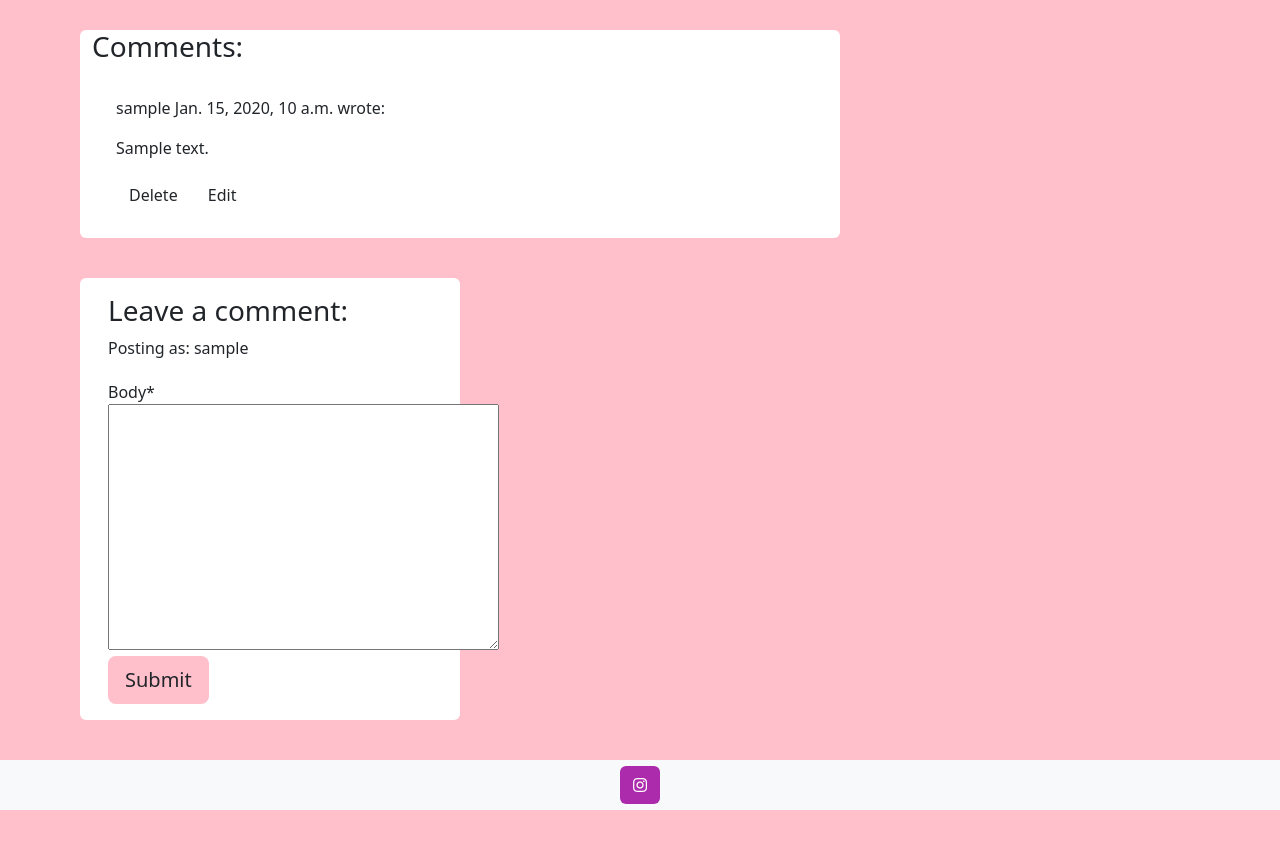
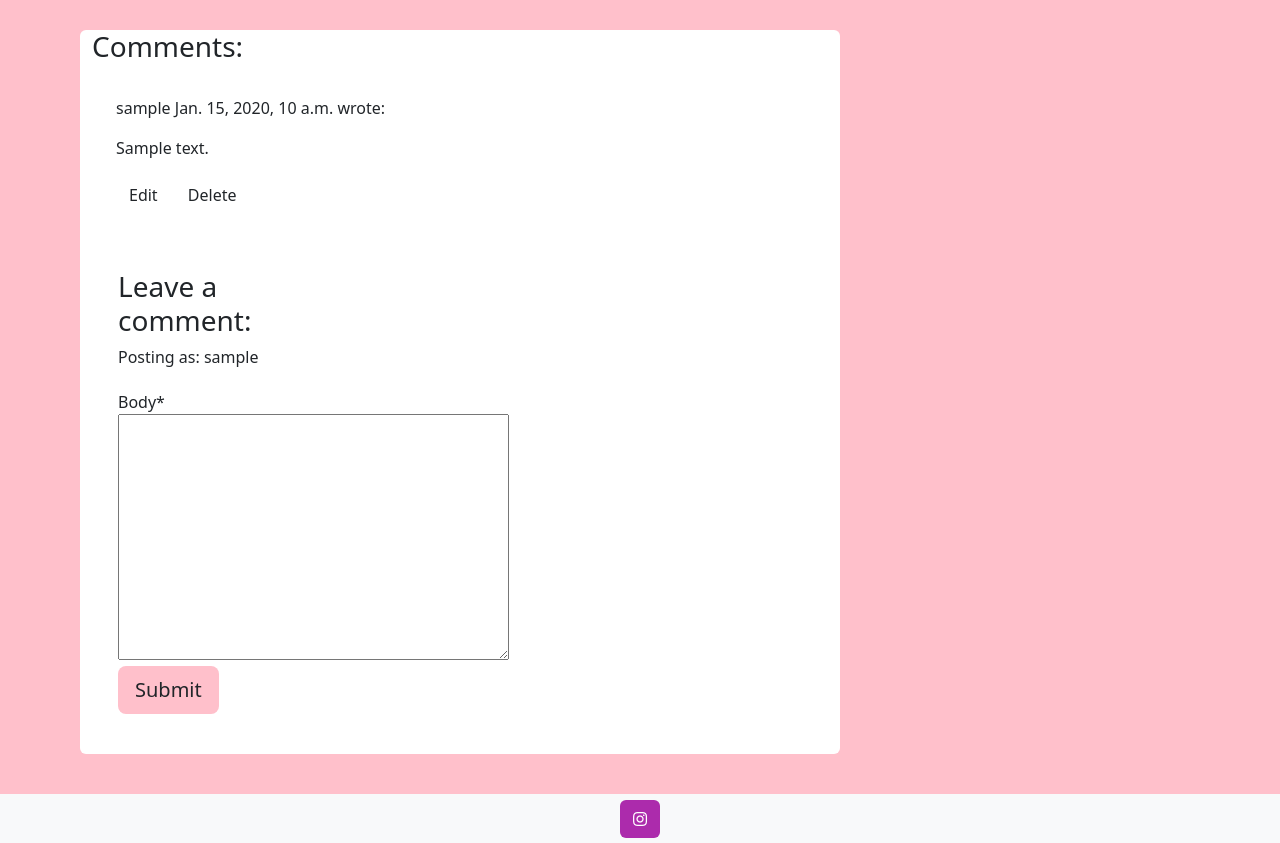
Before and after one commit to shixen/ella_recipe, a Django app: a page that uses templates/recipe_detail.html in a window 1280 px wide. Shown: the part 178-1021 px from the top of the page. Before the commit the page ends 988 px from the top, so only its background shows below. Run offline with Django 4.2, Linux system fonts and the light colour scheme; a user stored in the database is signed in; tables that the repository leaves empty hold one stand-in row (values such as "Sample post"); some libraries are stand-ins or nearby versions.

Commit message:
change html layot to work with views

```diff
--- a/templates/recipe_detail.html
+++ b/templates/recipe_detail.html
@@ -17,34 +17,32 @@
             <h3>Comments:</h3>
             <div class="card-body">
                 {% for comment in comments %}
-                <div class="p-2 comments
-                {% if not comment.approved and comment.author == user %}
-                faded{% elif not comment.approved %} d-none{% endif %}">
+                <div class="p-2 comments {% if not comment.approved and comment.author == user %}faded{% elif not comment.approved %} d-none{% endif %}">
                     <p class="font-weight-bold">
                         {{ comment.author }}
-                        <span class="font-weight-normal">
-                            {{ comment.created_on }}
-                        </span> wrote:
+                        <span class="font-weight-normal">{{ comment.created_on }}</span> wrote:
                     </p>
                     <div id="comment{{ comment.id }}">
                         {{ comment.body | linebreaks }}
                     </div>
                     {% if not comment.approved and comment.author == user %}
-                    <p class="approval">
-                        This comment is awaiting approval
-                    </p>
+                    <p class="approval">This comment is awaiting approval</p>
                     {% endif %}
                     {% if user.is_authenticated and comment.author == user %}
-                    <button class="btn btn-delete" comment_id="{{ comment.id }}">Delete</button>
-                    <button class="btn btn-edit" comment_id="{{ comment.id }}">Edit</button>
+                    <a href="{% url 'comment_edit' post.slug comment.id %}" class="btn btn-edit">Edit</a>
+                    <a href="{% url 'comment_delete' post.slug comment.id %}" class="btn btn-delete">Delete</a>
                     {% endif %}
                 </div>
                 {% endfor %}
-            </div>
         </div>
         <!-- Comment form-->
         <div class="col-md-4 card mb-4 mt-3">
             <div class="card-body">
+                {% if commented %}
+                <div class="alert alert-success" role="alert">
+                    comment is awaiting approval
+                </div>
+                {% else %}
                 {% if user.is_authenticated %}
                 <h3>Leave a comment:</h3>
                 <p>Posting as: {{ user.username }}</p>
@@ -56,6 +54,7 @@
                 {% else %}
                 <p>Log in to leave a comment</p>
                 {% endif %}
+                {% endif %}
             </div>
         </div>
     </div>
```
